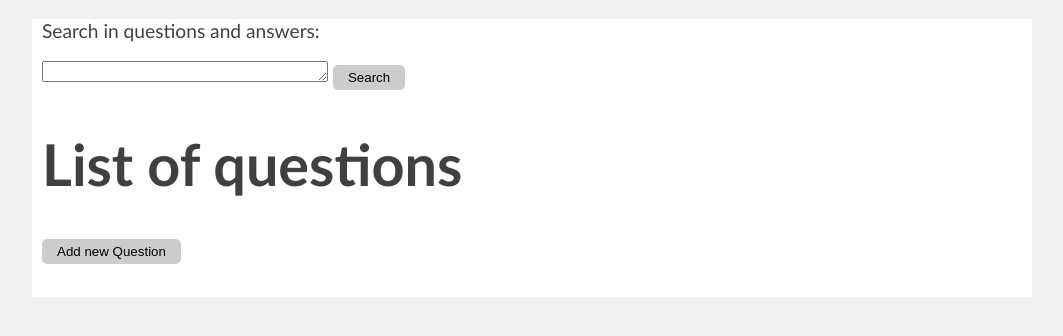
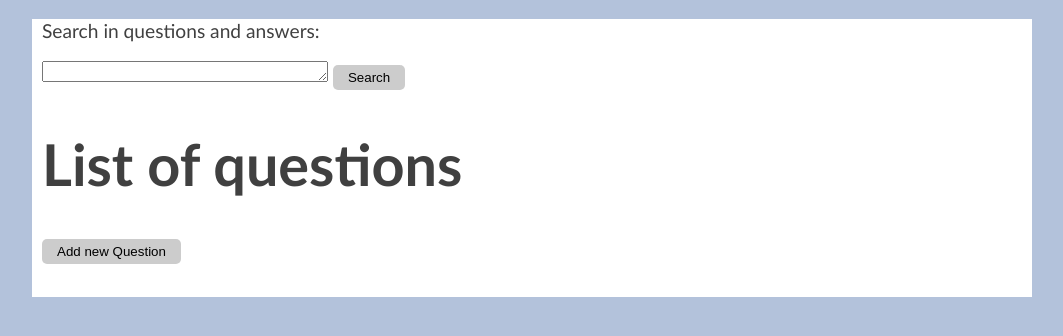
Before and after one commit to KataBucsai/AskMate2-project-prismatic, a Flask app: page / in a window 1280 px wide. Shown: the top 336 px of the page, without its empty margins (108-1171 px from the left). Run offline with Flask 2, Linux system fonts and the light colour scheme; data that the repository does not hold is empty; some libraries are stand-ins or nearby versions.

Commit message:
changed html background color

```diff
--- a/static/style.css
+++ b/static/style.css
@@ -1,4 +1,4 @@
-html {background-color : #F0F0F0;}
+html {background-color : #b3c2db;}
 
 body {
     width : 980px;
```
